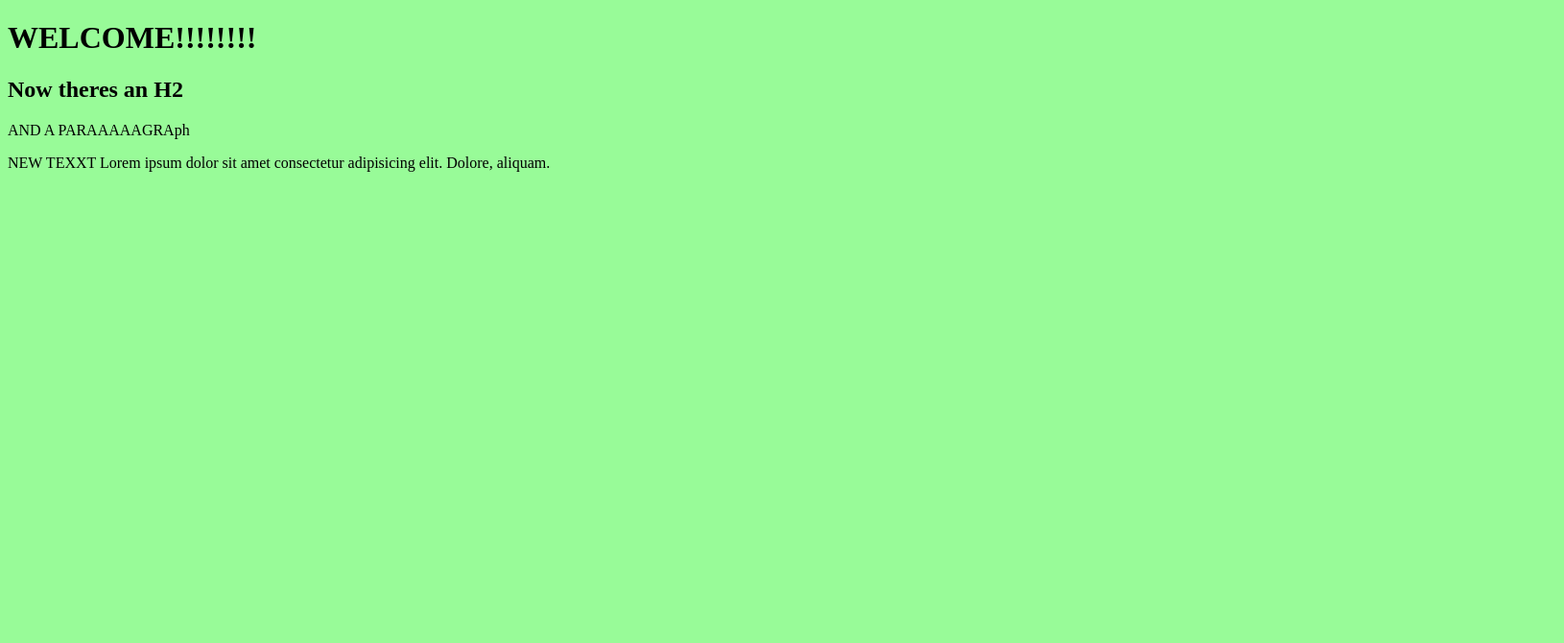
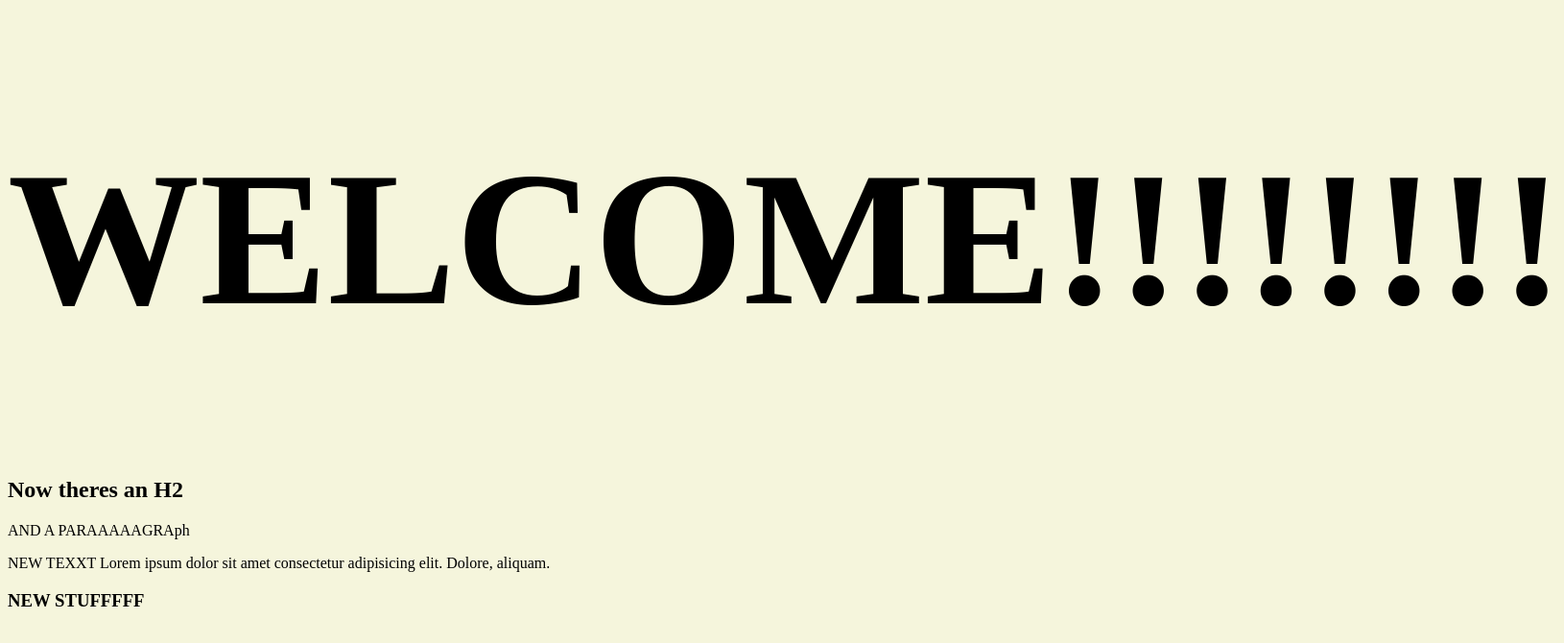
Before and after one commit to GiaZozula/git-test, a plain HTML site: page index.html in a window 1280 px wide. Shown: the whole page at 96% size, 1630 px wide, since content can reach past the window. Drawn offline with Linux system fonts and the light colour scheme.

Commit message:
added some stuff to test

```diff
--- a/index.html
+++ b/index.html
@@ -12,5 +12,6 @@
     <h2>Now theres an H2</h2>
     <p>AND A PARAAAAAGRAph</p>
     <p>NEW TEXXT Lorem ipsum dolor sit amet consectetur adipisicing elit. Dolore, aliquam.</p>
+    <h3>NEW STUFFFFF</h3>
 </body>
 </html>
--- a/style.css
+++ b/style.css
@@ -1,3 +1,7 @@
 body {
-    background: palegreen;
+    background: beige;
 }
+
+h1 {
+    font-size: 200px;
+}
```
